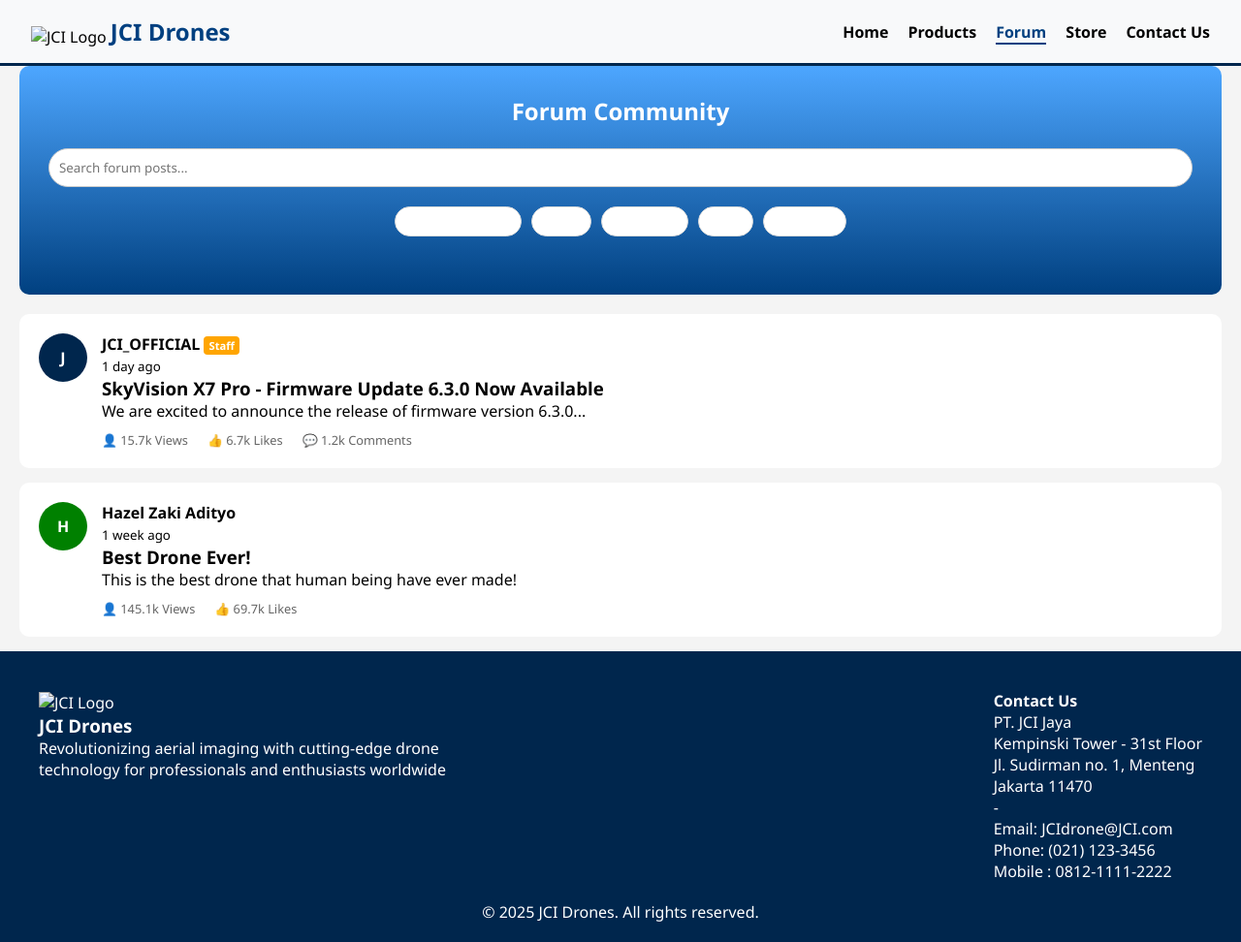
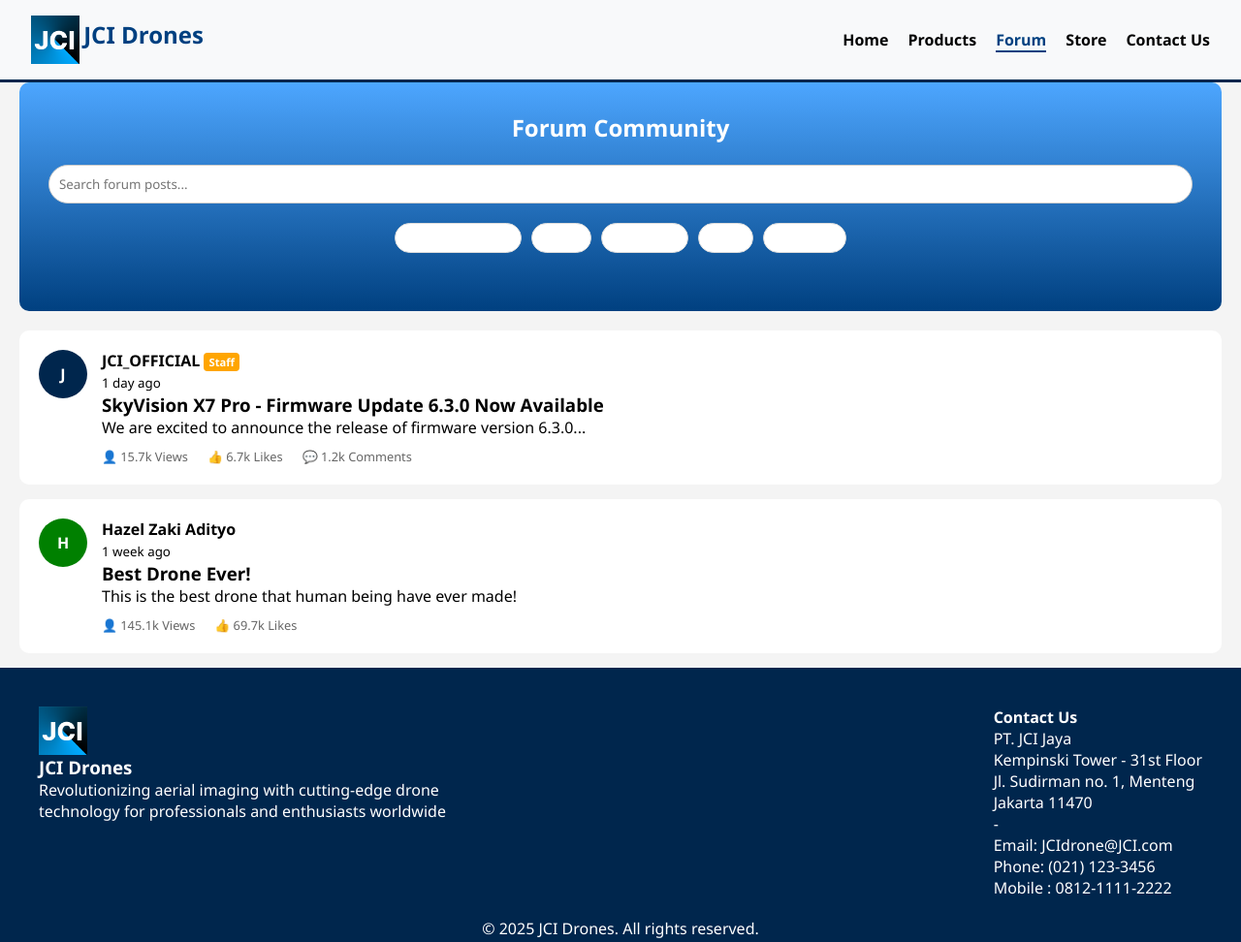
Before and after one commit to HazelTheGreat/HCI_PROJECTS, a plain HTML site: page forum.html in a window 1280 px wide. Shown: the top 972 px of the page at 97% size. Drawn offline with Linux system fonts and the light colour scheme; the site is published under a folder, as on GitHub Pages, so addresses that start at the root find nothing.

Commit message:
Update forum.html

```diff
--- a/forum.html
+++ b/forum.html
@@ -9,7 +9,7 @@
 <body>
     <header>
         <div class="logo">
-            <img src="/assets/logo.png" alt="JCI Logo" style="vertical-align: middle;">
+            <img src="./assets/logo.png" alt="JCI Logo" style="vertical-align: middle;">
             <span style="font-weight:bold; color:var(--primary-blue); font-size:1.5rem;">JCI Drones</span>
         </div>
         <nav>
@@ -71,7 +71,7 @@
     <footer>
         <div class="footer-content">
             <div class="logo">
-                <img src="/assets/logo.png" alt="JCI Logo" style="vertical-align: middle;">
+                <img src="./assets/logo.png" alt="JCI Logo" style="vertical-align: middle;">
                 <h3>JCI Drones</h3>
                 <p>Revolutionizing aerial imaging with cutting-edge drone</p>
                 <p>technology for professionals and enthusiasts worldwide</p>
```
